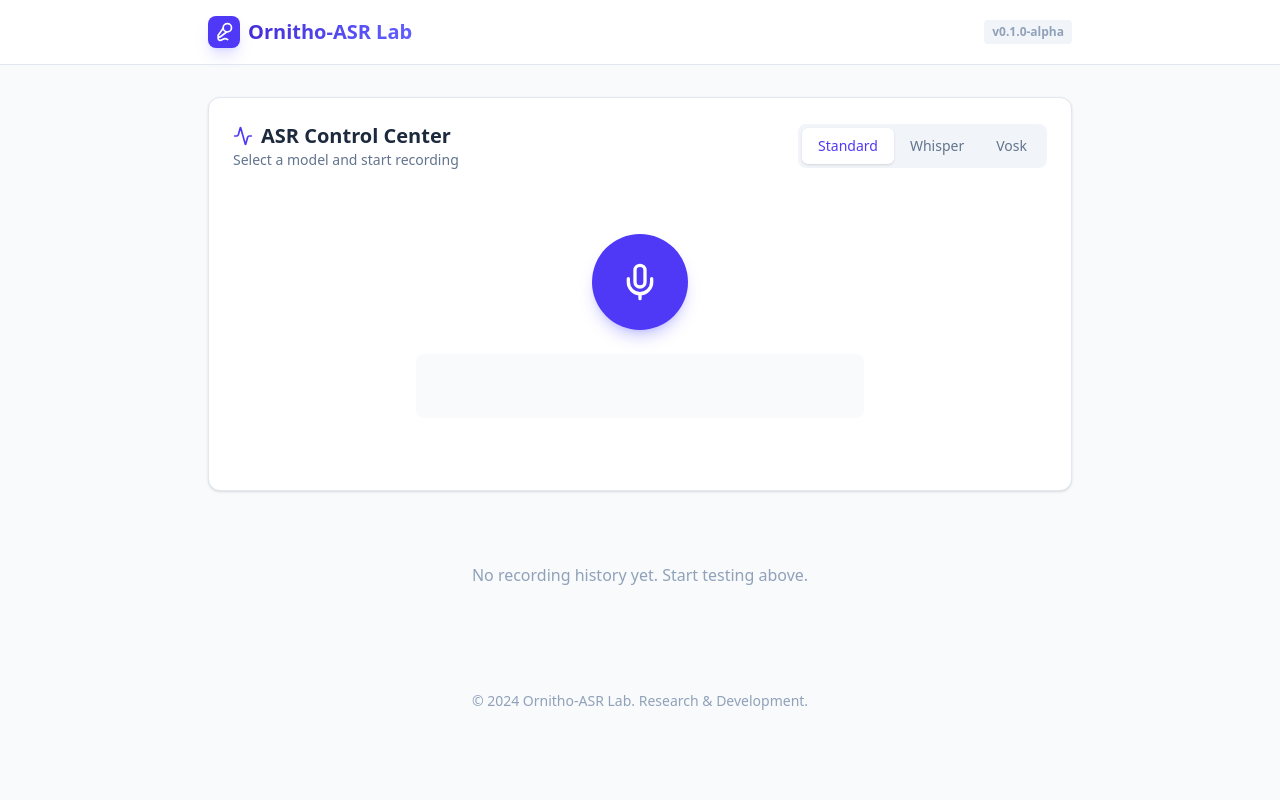
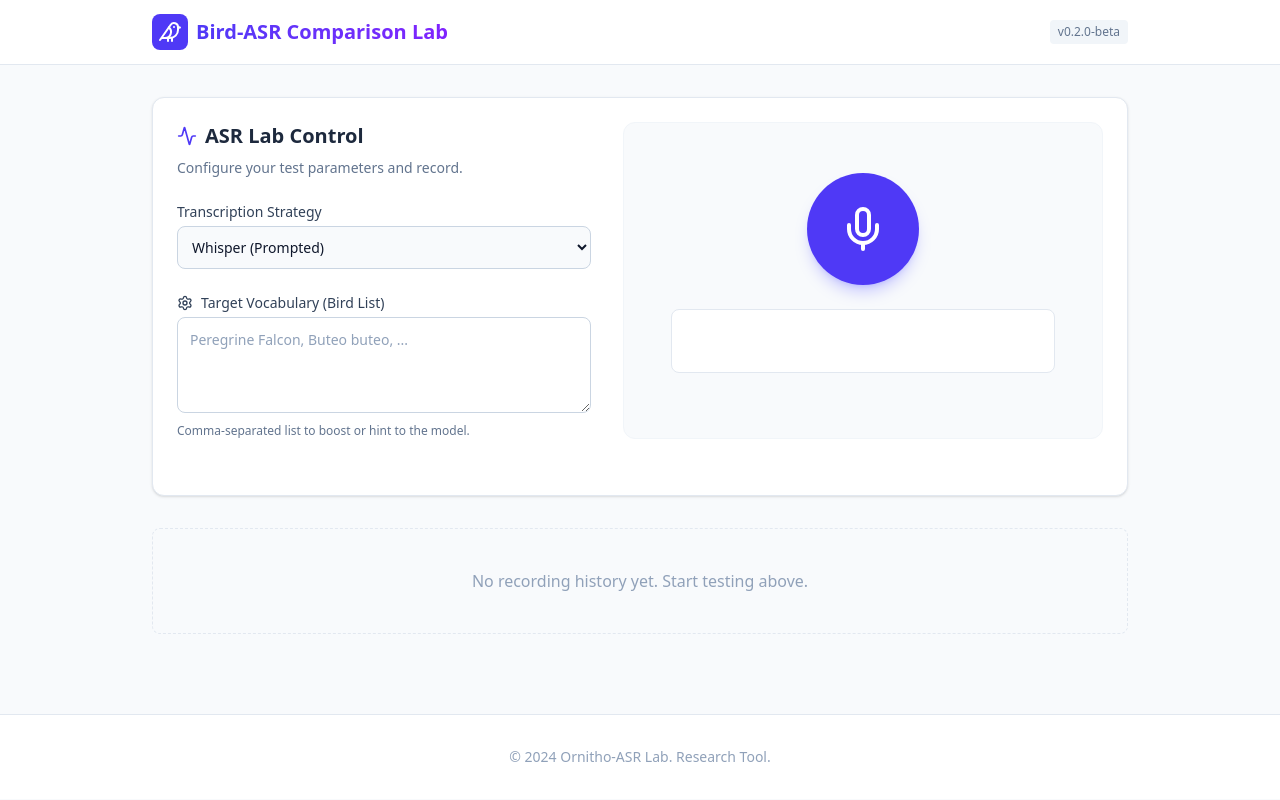
Before and after one commit to ShadyXV/Ornitho-ASR, a React (Vite) app: page / in a window 1280 px wide. Built offline with nearby package versions, Linux system fonts and the light colour scheme.

Commit message:
add basic components

```diff
--- a/src/App.tsx
+++ b/src/App.tsx
@@ -1,50 +1,61 @@
-import { ASRProviderComponent } from './context/ASRContext';
+import { Bird } from 'lucide-react';
 import { Dashboard } from './components/Dashboard';
 import { ResultsFeed } from './components/ResultsFeed';
-import { Mic2 } from 'lucide-react';
+import { useASRTests } from './hooks/useASRTests';
 
 function App() {
+  const { testResults, runTest, isLoading, clearResults, error } = useASRTests();
+
   return (
-    <ASRProviderComponent>
-      <div className="min-h-screen bg-slate-50 text-slate-900 font-sans">
+    <div className="min-h-screen bg-slate-50 font-sans text-slate-900">
 
       {/* Header */}
-        <header className="bg-white border-b border-slate-200 sticky top-0 z-10">
-          <div className="max-w-4xl mx-auto px-4 h-16 flex items-center justify-between">
+      <header className="bg-white border-b border-slate-200">
+        <div className="max-w-5xl mx-auto px-6 h-16 flex items-center justify-between">
           <div className="flex items-center gap-2">
-              <div className="w-8 h-8 bg-indigo-600 rounded-lg flex items-center justify-center shadow-indigo-500/20 shadow-lg">
-                <Mic2 className="w-5 h-5 text-white" />
+            <div className="bg-indigo-600 p-1.5 rounded-lg">
+              <Bird className="w-6 h-6 text-white" />
             </div>
-              <h1 className="text-xl font-bold bg-gradient-to-r from-indigo-700 to-indigo-500 bg-clip-text text-transparent">
-                Ornitho-ASR Lab
+            <h1 className="text-xl font-bold bg-clip-text text-transparent bg-gradient-to-r from-indigo-600 to-violet-600">
+              Bird-ASR Comparison Lab
             </h1>
           </div>
-            <div className="text-xs font-semibold text-slate-400 bg-slate-100 px-2 py-1 rounded">
-              v0.1.0-alpha
-            </div>
+          <span className="text-xs font-medium px-2 py-1 bg-slate-100 rounded text-slate-500">
+            v0.2.0-beta
+          </span>
         </div>
       </header>
 
       {/* Main Content */}
-        <main className="max-w-4xl mx-auto px-4 py-8 space-y-8">
+      <main className="max-w-5xl mx-auto px-6 py-8 space-y-8">
 
+        {/* Error Toast */}
+        {error && (
+          <div className="bg-red-100 border border-red-200 text-red-700 px-4 py-3 rounded relative">
+            <strong className="font-bold">Error: </strong>
+            <span className="block sm:inline">{error}</span>
+          </div>
+        )}
+
+        {/* Dashboard */}
         <section>
-            <Dashboard />
+          <Dashboard onRunTest={runTest} isProcessing={isLoading} />
         </section>
 
+        {/* Results Feed */}
         <section>
-            <ResultsFeed />
+          <ResultsFeed results={testResults} onClear={clearResults} />
         </section>
 
       </main>
 
       {/* Footer */}
-        <footer className="text-center py-8 text-slate-400 text-sm">
-          <p>© 2024 Ornitho-ASR Lab. Research & Development.</p>
+      <footer className="border-t border-slate-200 bg-white mt-12 py-8">
+        <div className="max-w-5xl mx-auto px-6 text-center text-slate-400 text-sm">
+          <p>© 2024 Ornitho-ASR Lab. Research Tool.</p>
+        </div>
       </footer>
-
     </div>
-    </ASRProviderComponent>
   );
 }
 
--- a/src/components/Dashboard.tsx
+++ b/src/components/Dashboard.tsx
@@ -1,21 +1,31 @@
 import React, { useEffect, useRef, useState } from 'react';
-import { Mic, Square, Settings, Activity } from 'lucide-react';
-import { useASR } from '../context/ASRContext';
+import { Mic, Square, Settings, Activity } from 'lucide-react'; // Added FileAudio for visual
 import { useVoiceRecorder } from '../hooks/useVoiceRecorder';
 
-export const Dashboard: React.FC = () => {
-    const { currentProviderId, selectProvider, providers, transcribe, isTranscribing } = useASR();
+interface DashboardProps {
+    onRunTest: (blob: Blob, strategyId: string, birdList: string) => void;
+    isProcessing: boolean;
+}
+
+const STRATEGIES = [
+    { id: 'whisper-prompt', name: 'Whisper (Prompted)' },
+    { id: 'deepgram-boost', name: 'Deepgram (Boost)' },
+    { id: 'google-context', name: 'Google (Context)' }
+];
+
+export const Dashboard: React.FC<DashboardProps> = ({ onRunTest, isProcessing }) => {
     const { isRecording, startRecording, stopRecording, audioBlob, visualizerData, error } = useVoiceRecorder();
 
-    const [prompt, setPrompt] = useState('');
+    const [strategyId, setStrategyId] = useState('whisper-prompt');
+    const [birdList, setBirdList] = useState('');
     const canvasRef = useRef<HTMLCanvasElement>(null);
 
     // Auto-transcribe when recording stops and blob is available
     useEffect(() => {
         if (audioBlob && !isRecording) {
-            transcribe(audioBlob, { prompt });
+            onRunTest(audioBlob, strategyId, birdList);
         }
-    }, [audioBlob, isRecording]); // transcribe is stable
+    }, [audioBlob, isRecording]);
 
     // Visualizer Drawing
     useEffect(() => {
@@ -29,7 +39,6 @@ export const Dashboard: React.FC = () => {
         const height = canvas.height;
 
         ctx.clearRect(0, 0, width, height);
-        ctx.fillStyle = 'rgb(255, 255, 255)'; // or transparent
 
         // Draw frequency bars
         const barWidth = (width / visualizerData.length) * 2.5;
@@ -52,56 +61,70 @@ export const Dashboard: React.FC = () => {
     return (
         <div className="bg-white p-6 rounded-xl shadow-sm border border-slate-200">
 
-            {/* Header / Method Selection */}
-            <div className="flex flex-col md:flex-row justify-between items-start md:items-center mb-8 gap-4">
+            {/* Header / Config Panel */}
+            <div className="flex flex-col lg:flex-row gap-8 mb-8">
+
+                {/* Controls */}
+                <div className="flex-1 space-y-6">
                     <div>
-                    <h2 className="text-xl font-semibold text-slate-800 flex items-center gap-2">
+                        <h2 className="text-xl font-semibold text-slate-800 flex items-center gap-2 mb-2">
                             <Activity className="w-5 h-5 text-indigo-600" />
-                        ASR Control Center
+                            ASR Lab Control
                         </h2>
-                    <p className="text-sm text-slate-500">Select a model and start recording</p>
+                        <p className="text-sm text-slate-500">Configure your test parameters and record.</p>
                     </div>
 
-                <div className="flex bg-slate-100 p-1 rounded-lg">
-                    {providers.map(provider => (
-                        <button
-                            key={provider.id}
-                            onClick={() => selectProvider(provider.id)}
-                            className={`px-4 py-2 text-sm font-medium rounded-md transition-all ${currentProviderId === provider.id
-                                    ? 'bg-white text-indigo-600 shadow-sm'
-                                    : 'text-slate-500 hover:text-slate-700'
-                                }`}
+                    {/* Strategy Selector */}
+                    <div>
+                        <label className="block text-sm font-medium text-slate-700 mb-1">
+                            Transcription Strategy
+                        </label>
+                        <select
+                            value={strategyId}
+                            onChange={(e) => setStrategyId(e.target.value)}
+                            className="w-full p-2.5 rounded-lg border border-slate-300 bg-slate-50 text-sm focus:ring-2 focus:ring-indigo-500 focus:border-indigo-500"
                         >
-                            {provider.name.split(' ')[0]} {/* Simplified name for tab */}
-                        </button>
+                            {STRATEGIES.map(s => (
+                                <option key={s.id} value={s.id}>{s.name}</option>
                             ))}
+                        </select>
+                    </div>
+
+                    {/* Bird List Input */}
+                    <div>
+                        <label className="block text-sm font-medium text-slate-700 mb-1 flex items-center gap-2">
+                            <Settings className="w-4 h-4" />
+                            Target Vocabulary (Bird List)
+                        </label>
+                        <textarea
+                            value={birdList}
+                            onChange={(e) => setBirdList(e.target.value)}
+                            placeholder="Peregrine Falcon, Buteo buteo, ..."
+                            className="w-full h-24 p-3 rounded-lg border border-slate-300 focus:ring-2 focus:ring-indigo-500 text-sm placeholder:text-slate-400"
+                        />
+                        <p className="text-xs text-slate-500 mt-1">
+                            Comma-separated list to boost or hint to the model.
+                        </p>
                     </div>
                 </div>
 
-            {/* Main Recording Area */}
-            <div className="flex flex-col items-center justify-center py-8">
-
+                {/* Recorder Area */}
+                <div className="flex-1 flex flex-col items-center justify-center p-8 bg-slate-50 rounded-xl border border-slate-100">
                     <div className="relative mb-6">
                         <button
                             onClick={isRecording ? stopRecording : startRecording}
-                        disabled={isTranscribing}
-                        className={`w-24 h-24 rounded-full flex items-center justify-center transition-all duration-300 ${isRecording
-                                ? 'bg-red-500 hover:bg-red-600 shadow-lg shadow-red-500/30 scale-110'
+                            disabled={isProcessing}
+                            className={`w-28 h-28 rounded-full flex items-center justify-center transition-all duration-300 ${isRecording
+                                ? 'bg-red-500 hover:bg-red-600 shadow-lg shadow-red-500/30 scale-110 animate-pulse'
                                 : 'bg-indigo-600 hover:bg-indigo-700 shadow-lg shadow-indigo-500/30'
-                            } ${isTranscribing ? 'opacity-50 cursor-not-allowed' : ''}`}
+                                } ${isProcessing ? 'opacity-50 cursor-not-allowed' : ''}`}
                         >
                             {isRecording ? (
-                            <Square className="w-10 h-10 text-white fill-current" />
+                                <Square className="w-12 h-12 text-white fill-current" />
                             ) : (
-                            <Mic className="w-10 h-10 text-white" />
+                                <Mic className="w-12 h-12 text-white" />
                             )}
                         </button>
-
-                    {isRecording && (
-                        <span className="absolute -top-4 left-1/2 -translate-x-1/2 text-xs font-bold text-red-500 animate-pulse bg-white px-2 py-0.5 rounded-full border border-red-100">
-                            RECORDING
-                        </span>
-                    )}
                     </div>
 
                     {/* Visualizer Canvas */}
@@ -109,7 +132,7 @@ export const Dashboard: React.FC = () => {
                         ref={canvasRef}
                         width={300}
                         height={60}
-                    className="w-full max-w-md h-16 bg-slate-50 rounded-lg mb-4"
+                        className="w-full max-w-sm h-16 bg-white rounded-lg mb-4 border border-slate-200"
                     />
 
                     {error && (
@@ -118,34 +141,14 @@ export const Dashboard: React.FC = () => {
                         </div>
                     )}
 
-                {isTranscribing && (
+                    {isProcessing && (
                         <div className="flex items-center gap-2 text-indigo-600 font-medium animate-pulse">
                             <Activity className="w-4 h-4 animate-spin" />
-                        Transcribing audio...
+                            Processing Audio...
                         </div>
                     )}
-
                 </div>
-
-            {/* Contextual Settings (Only for Prompted) */}
-            {currentProviderId === 'whisper-prompted' && (
-                <div className="mt-6 pt-6 border-t border-slate-100 animate-in fade-in slide-in-from-top-2">
-                    <label className="block text-sm font-medium text-slate-700 mb-2 flex items-center gap-2">
-                        <Settings className="w-4 h-4" />
-                        Contextual Prompts (Bird List / Domain Terms)
-                    </label>
-                    <textarea
-                        value={prompt}
-                        onChange={(e) => setPrompt(e.target.value)}
-                        placeholder="Enter list of bird names, technical terms, or context here..."
-                        className="w-full h-24 p-3 rounded-lg border border-slate-300 focus:ring-2 focus:ring-indigo-500 focus:border-indigo-500 text-sm text-slate-800 placeholder:text-slate-400"
-                    />
-                    <p className="text-xs text-slate-500 mt-1">
-                        These terms will be provided to the model to improve recognition accuracy.
-                    </p>
             </div>
-            )}
-
         </div>
     );
 };
--- a/src/components/ResultsFeed.tsx
+++ b/src/components/ResultsFeed.tsx
@@ -1,14 +1,16 @@
 import React from 'react';
 import { Clock, FileText, BarChart2 } from 'lucide-react';
-import { useASR } from '../context/ASRContext';
-import type { TestResult } from '../services/repository/TestResultsRepository';
+import type { ASRTestResult } from '../hooks/useASRTests';
 
-export const ResultsFeed: React.FC = () => {
-    const { history, clearHistory } = useASR();
+interface ResultsFeedProps {
+    results: ASRTestResult[];
+    onClear: () => void;
+}
 
-    if (history.length === 0) {
+export const ResultsFeed: React.FC<ResultsFeedProps> = ({ results, onClear }) => {
+    if (results.length === 0) {
         return (
-            <div className="text-center py-10 text-slate-400">
+            <div className="text-center py-10 text-slate-400 border border-dashed border-slate-200 rounded-lg">
                 <p>No recording history yet. Start testing above.</p>
             </div>
         );
@@ -16,18 +18,21 @@ export const ResultsFeed: React.FC = () => {
 
     return (
         <div className="space-y-6">
-            <div className="flex justify-between items-center border-b border-slate-100 pb-2">
-                <h3 className="text-lg font-medium text-slate-700">Test Results</h3>
+            <div className="flex justify-between items-center border-b border-slate-200 pb-2">
+                <h3 className="text-lg font-medium text-slate-700 flex items-center gap-2">
+                    <FileText className="w-5 h-5" />
+                    Test Logs
+                </h3>
                 <button
-                    onClick={clearHistory}
-                    className="text-xs text-red-500 hover:text-red-700"
+                    onClick={onClear}
+                    className="text-xs font-medium text-red-500 hover:text-red-700 px-3 py-1 bg-red-50 rounded-full transition-colors"
                 >
-                    Clear All
+                    Clear History
                 </button>
             </div>
 
             <div className="flex flex-col gap-4">
-                {history.map((result) => (
+                {results.map((result) => (
                     <ResultCard key={result.id} result={result} />
                 ))}
             </div>
@@ -35,7 +40,7 @@ export const ResultsFeed: React.FC = () => {
     );
 };
 
-const ResultCard: React.FC<{ result: TestResult }> = ({ result }) => {
+const ResultCard: React.FC<{ result: ASRTestResult }> = ({ result }) => {
     // Helper to format timestamp
     const formatDate = (ts: number) => {
         return new Date(ts).toLocaleString();
@@ -45,43 +50,48 @@ const ResultCard: React.FC<{ result: TestResult }> = ({ result }) => {
     const wordCount = result.transcription.trim().split(/\s+/).length;
 
     return (
-        <div className="bg-white rounded-lg shadow-sm border border-slate-200 p-4 transition-all hover:shadow-md">
-            <div className="flex justify-between items-start mb-3">
-                <div className="flex items-center gap-2">
-                    <span className={`px-2 py-0.5 rounded text-xs font-bold uppercase tracking-wider ${result.methodId.includes('vosk') ? 'bg-amber-100 text-amber-700' :
-                        result.methodId.includes('prompted') ? 'bg-purple-100 text-purple-700' :
-                            'bg-blue-100 text-blue-700'
+        <div className="bg-white rounded-lg shadow-sm border border-slate-200 p-5 transition-all hover:shadow-md">
+            <div className="flex justify-between items-start mb-4">
+                <div className="flex items-center gap-3">
+                    <span className={`px-2.5 py-1 rounded text-xs font-bold uppercase tracking-wider ${result.methodId.includes('deepgram') ? 'bg-indigo-100 text-indigo-700' :
+                        result.methodId.includes('google') ? 'bg-amber-100 text-amber-700' :
+                            'bg-purple-100 text-purple-700'
                         }`}>
-                        {result.methodName}
+                        {result.providerName || result.methodName}
                     </span>
                     <span className="text-xs text-slate-400 flex items-center gap-1">
                         <Clock className="w-3 h-3" />
                         {formatDate(result.timestamp)}
                     </span>
                 </div>
-                <div className="text-xs text-slate-400 font-mono">
+                <div className="text-xs font-mono text-slate-500 bg-slate-100 px-2 py-1 rounded">
                     {result.durationMs}ms
                 </div>
             </div>
 
-            <div className="mb-4">
-                <div className="flex items-start gap-3">
-                    <FileText className="w-5 h-5 text-slate-300 mt-1 shrink-0" />
-                    <p className="text-slate-800 text-lg leading-relaxed font-medium">
-                        {result.transcription || <span className="text-slate-300 italic">No speech detected</span>}
-                    </p>
-                </div>
+            <div className="mb-4 pl-4 border-l-2 border-slate-200">
+                <p className="text-slate-800 text-lg leading-relaxed font-medium">
+                    {result.transcription || <span className="text-slate-300 italic">No speech detected</span>}
+                </p>
             </div>
 
-            <div className="flex items-center justify-between pt-3 border-t border-slate-50">
+            <div className="flex items-center justify-between pt-4 border-t border-slate-50">
                 <div className="flex items-center gap-4">
                     {result.audioBase64 && (
-                        <audio controls src={result.audioBase64} className="h-8 w-64" />
+                        <audio controls src={result.audioBase64} className="h-8 w-64 opacity-80 hover:opacity-100 transition-opacity" />
                     )}
                 </div>
-                <div className="text-xs text-slate-500 flex items-center gap-1">
-                    <BarChart2 className="w-3 h-3" />
-                    {wordCount} words
+
+                <div className="flex items-center gap-4">
+                    {result.confidence !== undefined && (
+                        <div className="text-xs font-semibold text-slate-600 bg-slate-100 px-2 py-1 rounded">
+                            Confidence: {(result.confidence * 100).toFixed(1)}%
+                        </div>
+                    )}
+                    <div className="text-xs text-slate-500 flex items-center gap-1">
+                        <BarChart2 className="w-3 h-3" />
+                        {wordCount} words
+                    </div>
                 </div>
             </div>
         </div>
```
Lines whose indentation alone changed are shown as unchanged.
